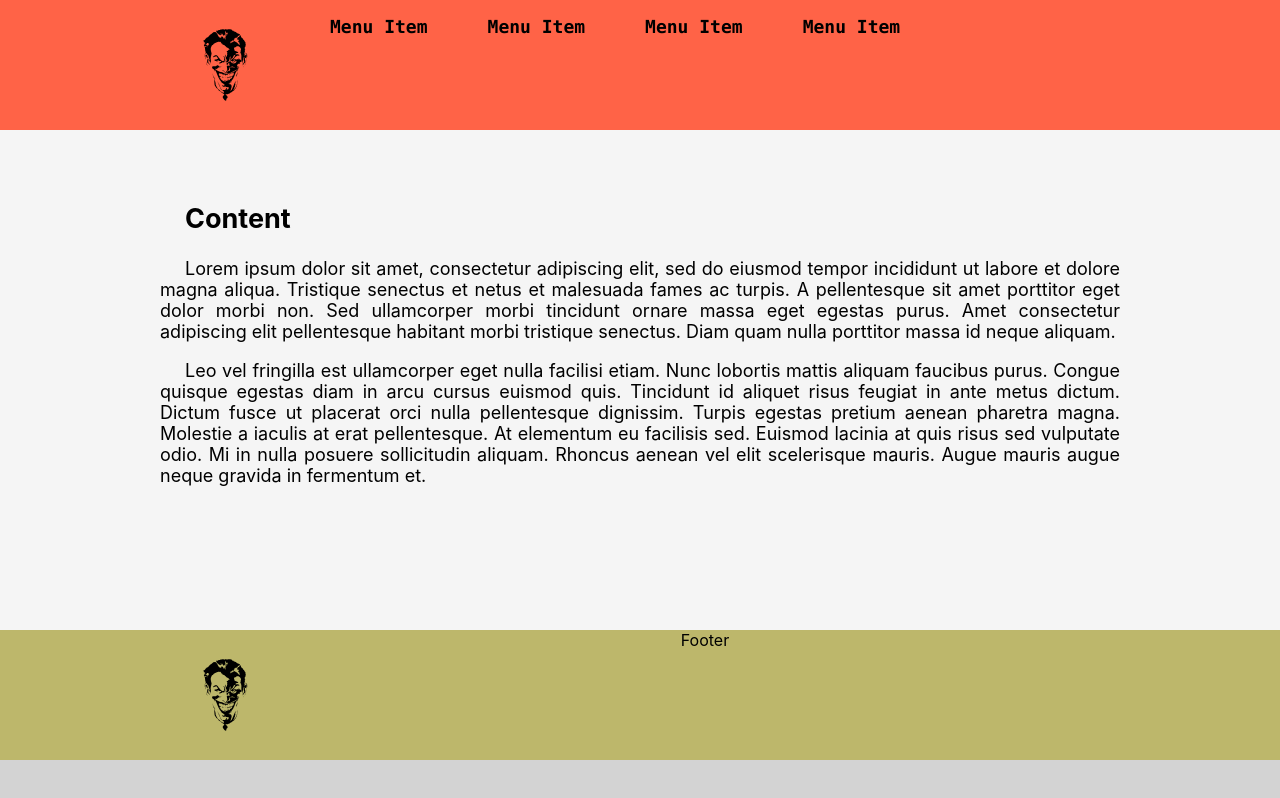
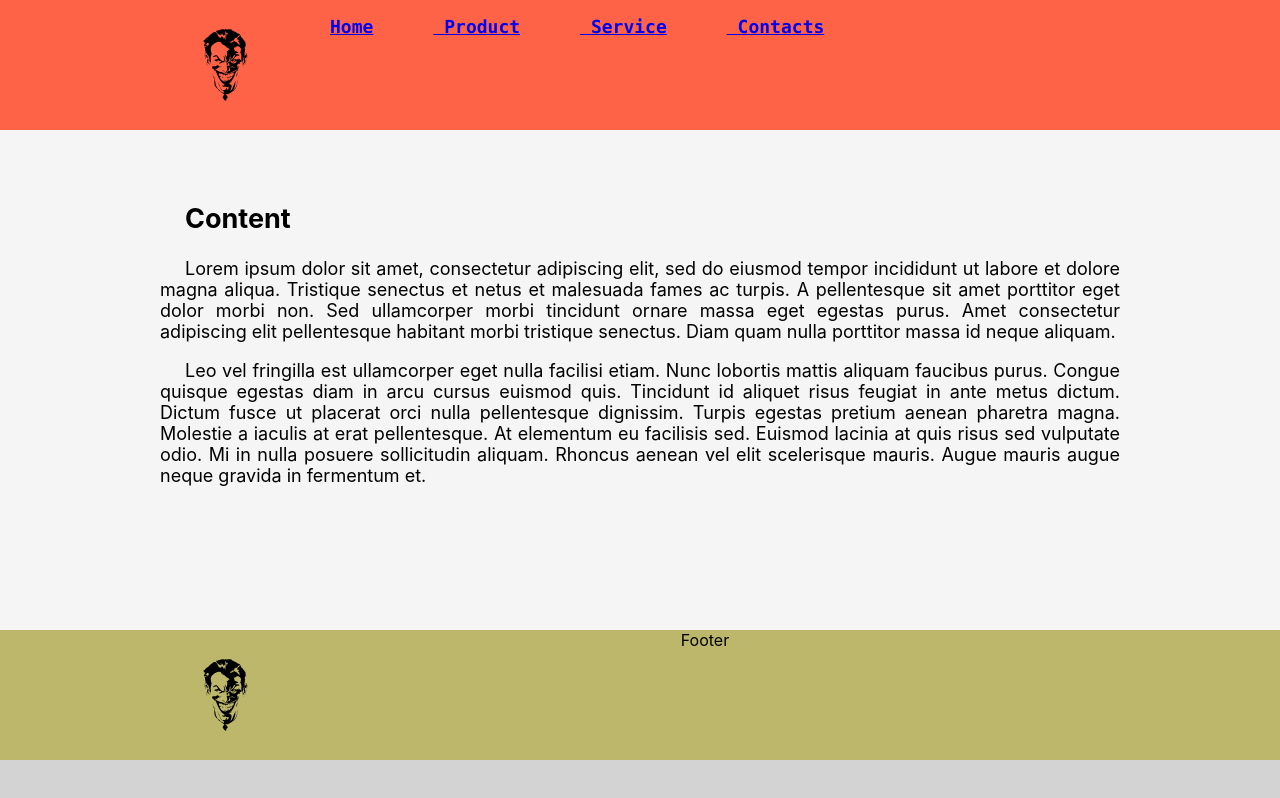
Before and after one commit to Trivme/cra1, a React (Create React App) app: page / in a window 1280 px wide. Built offline with nearby package versions, Linux system fonts and the light colour scheme.

Commit message:
aded props to menu / menuItem

```diff
--- a/src/App.css
+++ b/src/App.css
@@ -46,6 +46,7 @@ footer{
   display: inline-block;
   padding: 0;
   margin: 0;
+  flex: fit-content;
 
 }
 .App-menu-item{
--- a/src/Header.js
+++ b/src/Header.js
@@ -2,6 +2,24 @@ import React from 'react';
 import './App.css';
 import Logo from "./Logo";
 import Menu from "./Menu";
+
+const items = [{
+        text: 'Home',
+        link: 'home-page'
+    },
+    {
+        text: 'Product',
+        link: 'goods'
+    },
+    {
+        text: 'Service',
+        link: 'serv'
+    },
+    {
+        text: 'Contacts',
+        link: 'contacts'
+    }
+];
 
 function Header() {
 
@@ -10,7 +28,7 @@ function Header() {
     <header>
         <div className="container">
             <Logo/>
-            <Menu/>
+            <Menu items = {items}/>
         </div>
     </header>
   );
--- a/src/Menu.js
+++ b/src/Menu.js
@@ -3,16 +3,13 @@ import logo from './logo.svg';
 import './App.css';
 import MenuItem from "./MenuItem";
 
-function Menu() {
+function Menu(props) {
 
 
   return (
     <nav className='App-menu'>
         <ul>
-            <MenuItem/>
-            <MenuItem/>
-            <MenuItem/>
-            <MenuItem/>
+            {props.items.map(el=> <MenuItem key = {el.text} menuItem = {el} />)}
         </ul>
     </nav>
   );
--- a/src/MenuItem.js
+++ b/src/MenuItem.js
@@ -2,11 +2,15 @@ import React from 'react';
 import logo from './logo.svg';
 import './App.css';
 
-function MenuItem() {
+function MenuItem(props) {
+
+    console.log(props);
 
   return (
     <a className='App-menu-item'>
-        <a>Menu Item</a>
+        <a
+            href={props.menuItem.link}> {props.menuItem.text}
+        </a>
     </a>
   );
 }
```
